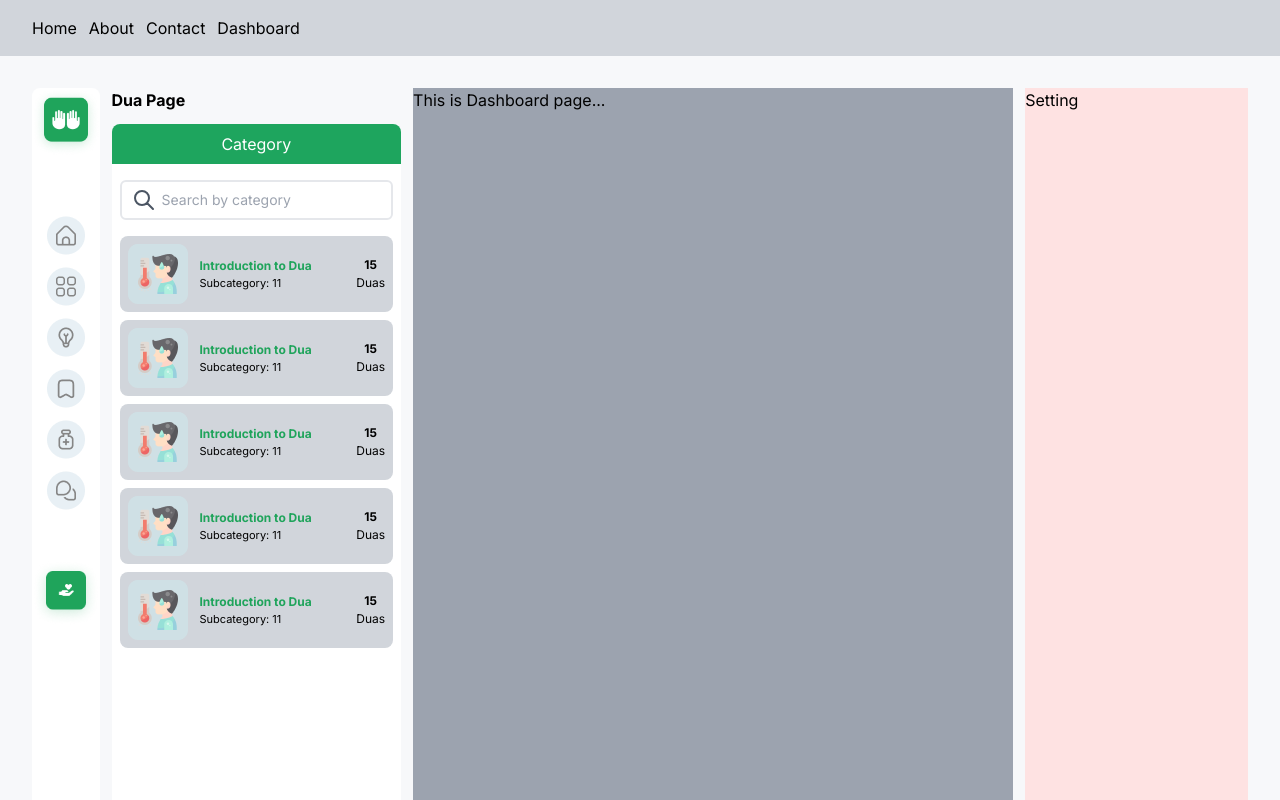
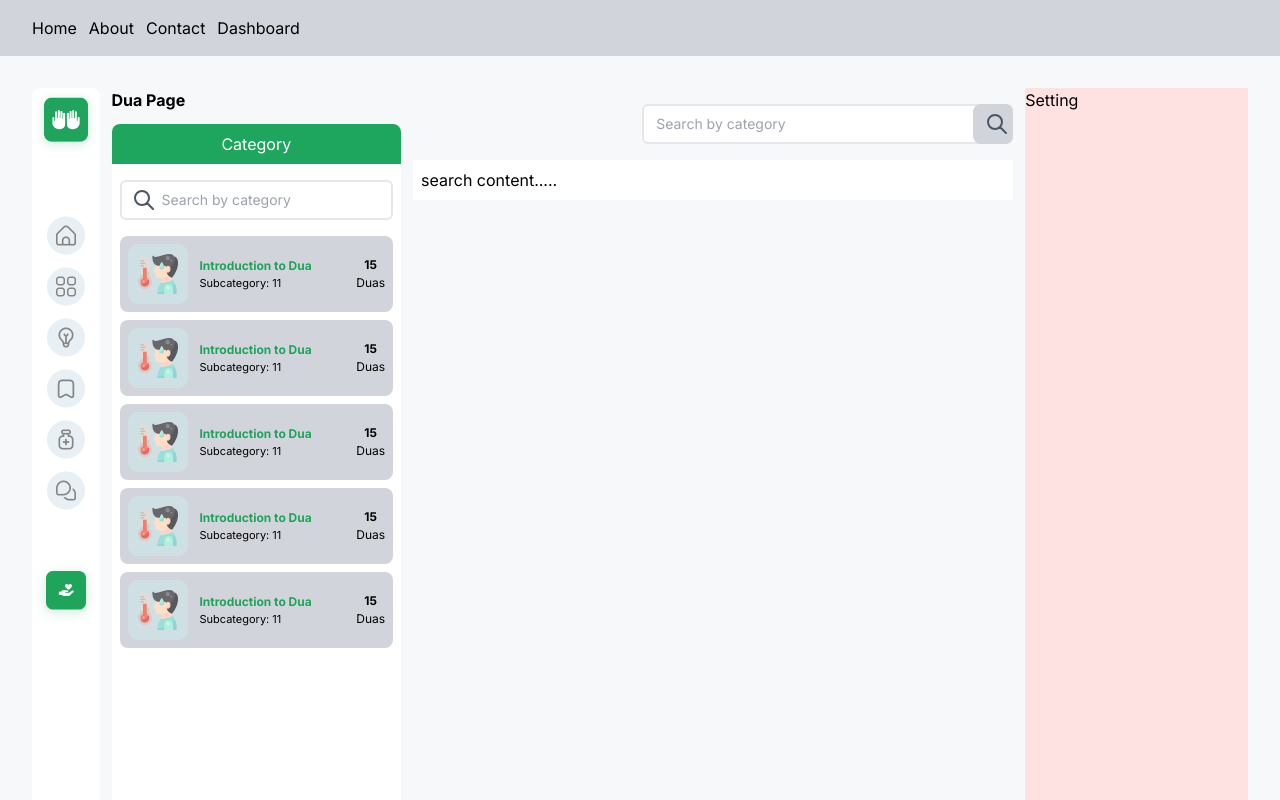
Before and after one commit to emonmahdi/ird-next-tailwind-dua-app, a Next.js app: page /dashboard in a window 1280 px wide. Shown: the top 800 px of the page. Built offline with nearby package versions, Linux system fonts and the light colour scheme.

Commit message:
dynamic content search button done

```diff
--- a/app/dashboard/layout.js
+++ b/app/dashboard/layout.js
@@ -1,4 +1,5 @@
 import Categories from "@/components/Categories";
+import DynamicContent from "@/components/DynamicContent";
 import SidebarMenu from "@/components/SidebarMenu";
 import { Inter } from "next/font/google";
 
@@ -15,7 +16,7 @@ export default function DashboardLayout({ children }) {
       <div className="flex gap-3">
         <SidebarMenu />
         <Categories />
-        <div className="w-[889px] bg-gray-400 h-[1123px]">{children}</div>
+        <DynamicContent>{children}</DynamicContent>
         <div className="w-[330px] bg-red-100 h-[834px]">
           <p>Setting</p>
         </div>
--- /dev/null
+++ b/components/DynamicContent.js
@@ -0,0 +1,20 @@
+import React from "react";
+import SearchInput from "./ui/SearchInput";
+import SearchInputRight from "./ui/SearchInputRight";
+
+const DynamicContent = () => {
+  return (
+    <>
+      <div className="w-[889px]  h-[1123px]">
+        <div className="text-end">
+          <SearchInputRight />
+        </div>
+        <div className="main-content bg-white p-2">
+          <p>search content.....</p>
+        </div>
+      </div>
+    </>
+  );
+};
+
+export default DynamicContent;
--- /dev/null
+++ b/components/ui/SearchInputRight.js
@@ -0,0 +1,37 @@
+import React from "react";
+
+const SearchInputRight = () => {
+  return (
+    <form className="my-4">
+      <div className="relative text-gray-600 focus-within:text-gray-400">
+        <span className="absolute inset-y-0 bg-gray-300 rounded-lg right-0 flex items-center pl-2">
+          <button
+            type="submit"
+            className="p-1 focus:outline-none focus:shadow-outline"
+          >
+            <svg
+              fill="none"
+              stroke="currentColor"
+              stroke-linecap="round"
+              stroke-linejoin="round"
+              stroke-width="2"
+              viewBox="0 0 24 24"
+              className="w-6 h-6"
+            >
+              <path d="M21 21l-6-6m2-5a7 7 0 11-14 0 7 7 0 0114 0z"></path>
+            </svg>
+          </button>
+        </span>
+        <input
+          type="search"
+          name="q"
+          className="w-[371px] border-2 py-2 text-sm text-black  rounded-md focus:outline-none focus:bg-white pl-3"
+          placeholder="Search by category"
+          autocomplete="off"
+        />
+      </div>
+    </form>
+  );
+};
+
+export default SearchInputRight;
```
